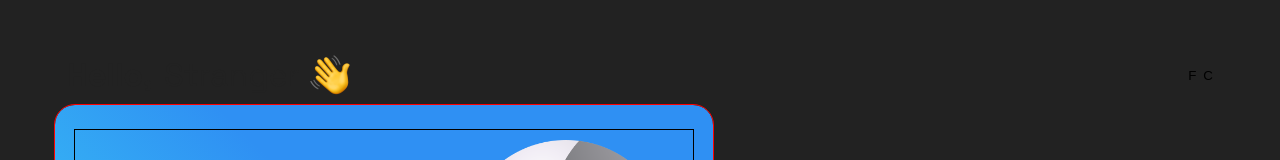
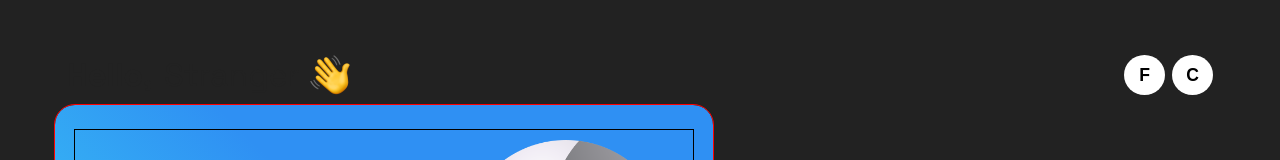
Before and after one commit to th3alexdev/weather-app, a React (Vite) app: page / in a window 1280 px wide. Shown: the top 160 px of the page. Built offline with nearby package versions, Linux system fonts and the light colour scheme; the HTML template or start-up script is replaced by a standard one.

Commit message:
btn styles created

```diff
--- a/src/scss/components/_btns.scss
+++ b/src/scss/components/_btns.scss
@@ -10,3 +10,16 @@
     -webkit-user-drag: none;
     cursor: pointer;
 }
+
+.btn {
+    cursor: pointer;
+    width: 41px;
+    height: 100%;
+    border-radius: 50%;
+    background-color: f.getColor('bg-card');
+
+    &--header {
+        font-size: 1.1rem;
+        font-weight: 700;
+    }
+}
```
